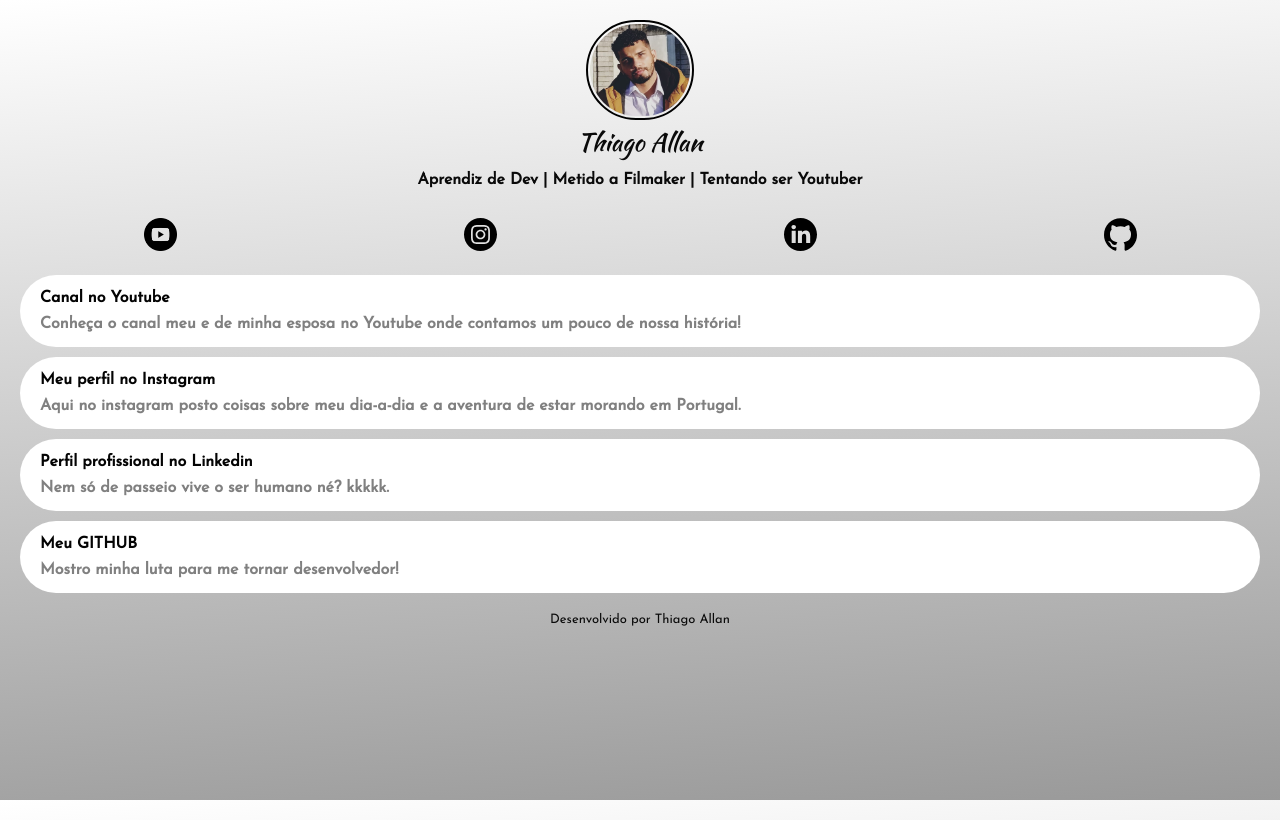
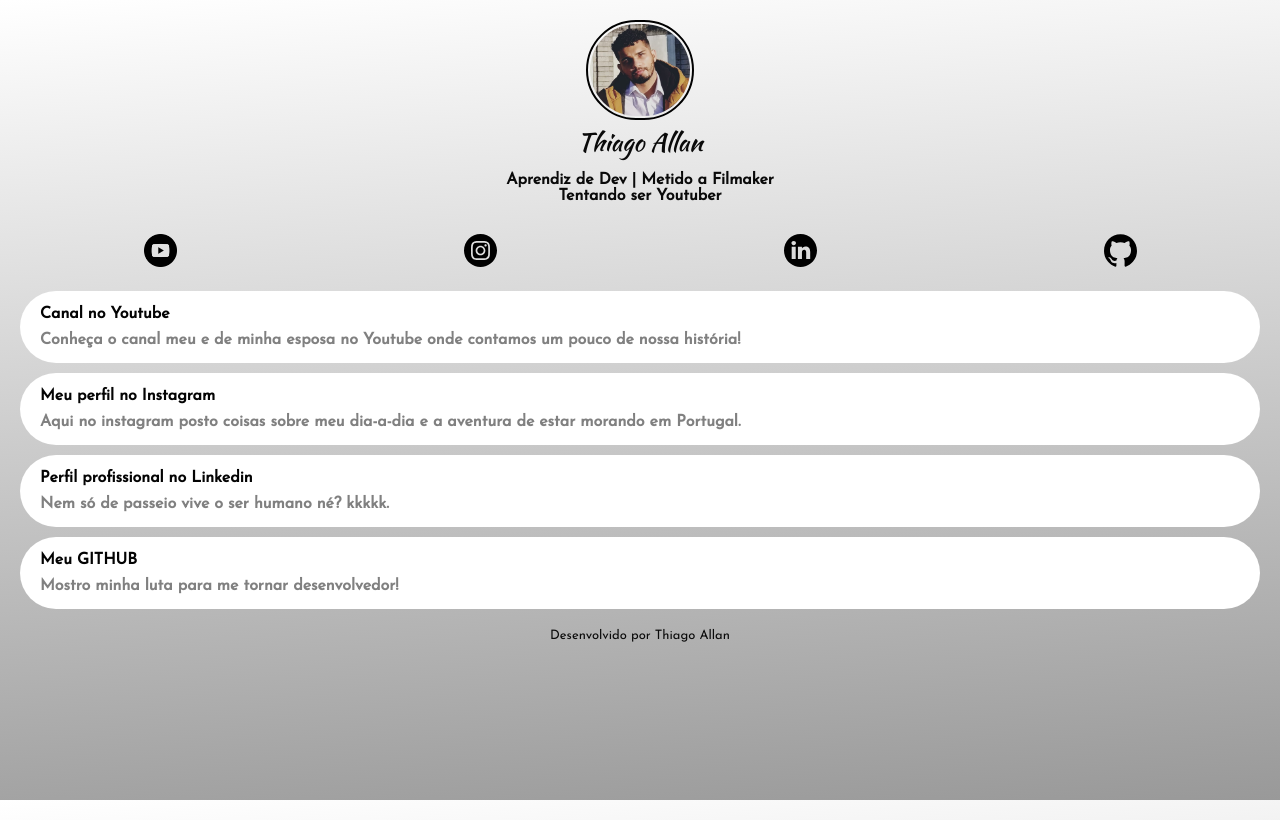
Before and after one commit to thiiagoallan/thiiagoallan.github.io, a plain HTML site: page meu-linktree1.0/index.html in a window 1280 px wide. Drawn offline with Linux system fonts and the light colour scheme.

Commit message:
Update index.html

```diff
--- a/meu-linktree1.0/index.html
+++ b/meu-linktree1.0/index.html
@@ -11,7 +11,7 @@
     <div class="profile">
         <img src="img/euMenor.jpeg" alt="foto de thiago" class="avatar">
         <h1>Thiago Allan</h1>
-        <h2>Aprendiz de Dev | Metido a Filmaker | Tentando ser Youtuber</h2>
+        <h2>Aprendiz de Dev | Metido a Filmaker <br> Tentando ser Youtuber</h2>
     </div>
     <ul class="socialmedia">
         <li>
```
